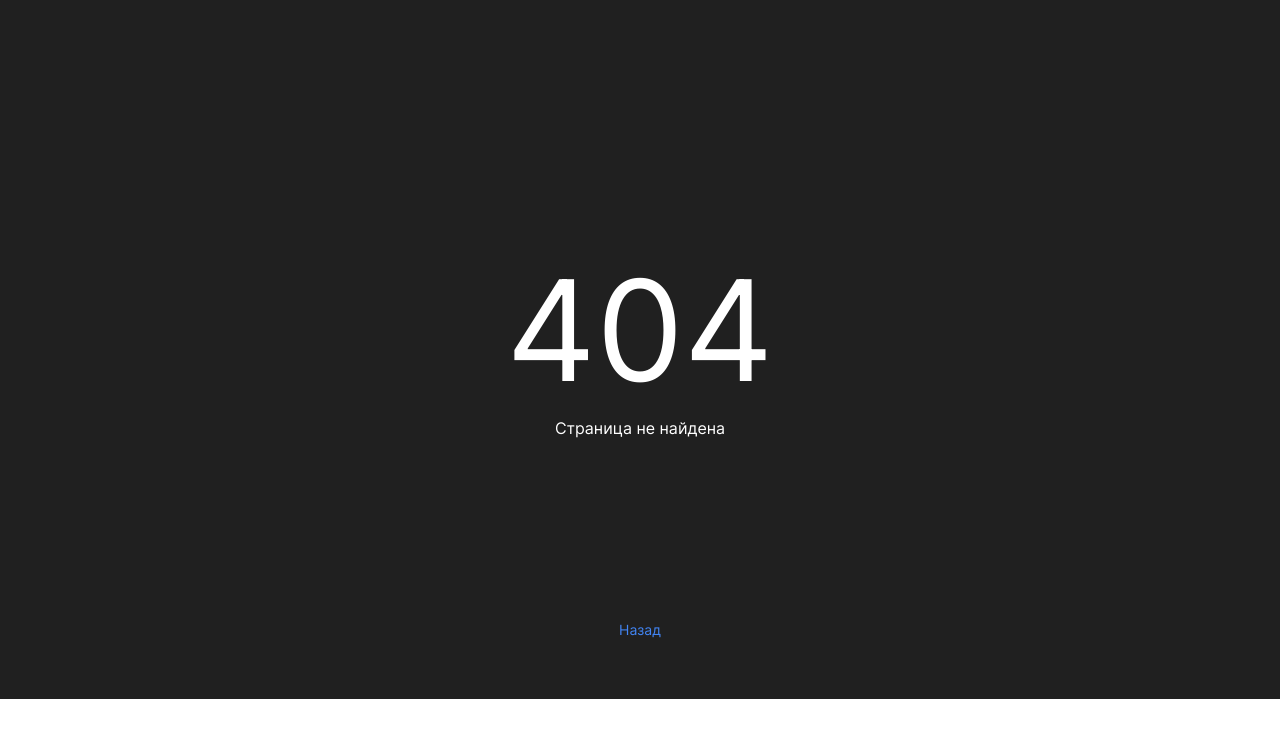
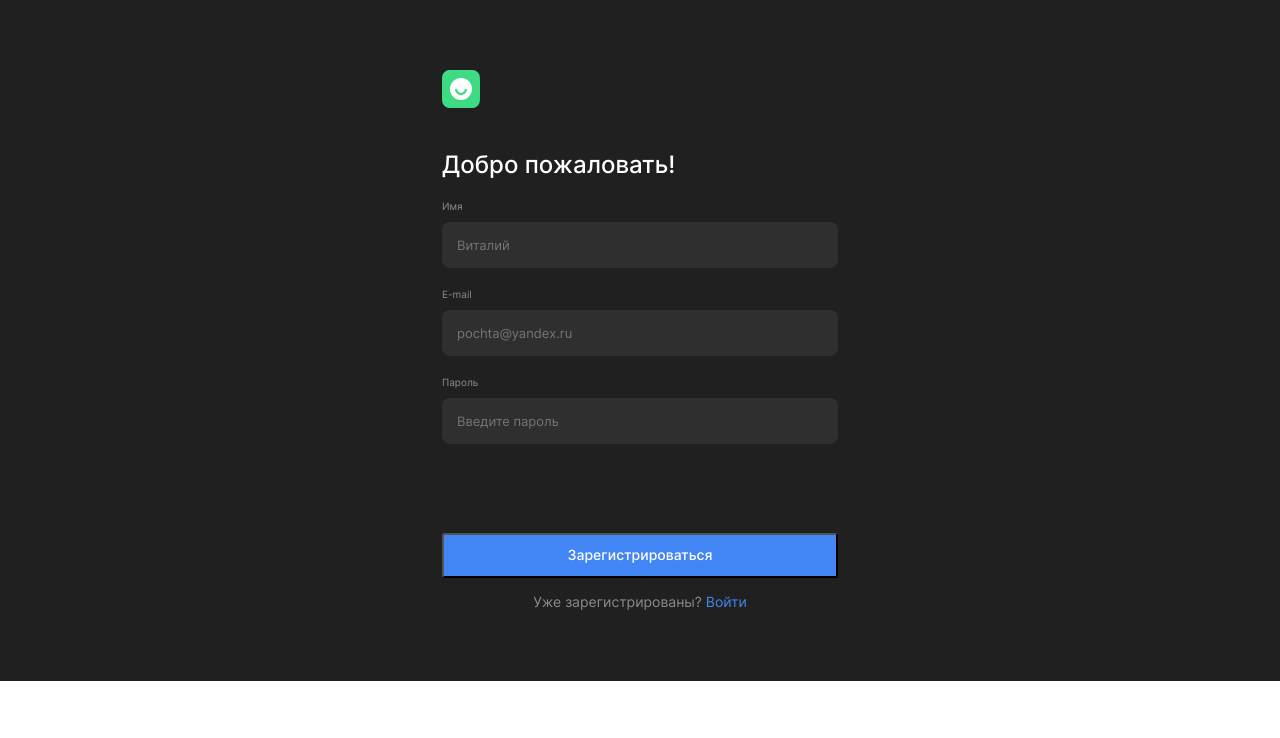
Before and after one commit to milkovskayaa/movies-explorer-frontend, a React (Create React App) app: page /signup in a window 1280 px wide. Before the commit this address had no page. Shown: the top 738 px of the page. Built offline with nearby package versions, Linux system fonts and the light colour scheme.

Commit message:
feat: создать компонент регистрации

```diff
--- a/src/components/AboutProject/AboutProject.css
+++ b/src/components/AboutProject/AboutProject.css
@@ -5,21 +5,7 @@
 .project__container {
   max-width: 1140px;
   width: 100%;
-  height: 608px;
   margin: 0 auto;
-}
-
-.landing-container {
-  padding: 110px 70px;
-}
-
-.landing-title {
-  font-weight: 400;
-  font-size: 22px;
-  line-height: 1.2;
-  color: #fff;
-  margin: 0;
-  padding-bottom: 23px;
 }
 
 .project__stages {
--- a/src/components/App/App.css
+++ b/src/components/App/App.css
@@ -1,3 +1,16 @@
 .root {
   font-family: 'Inter', Arial, sans-serif;
 }
+
+.landing-container {
+  padding: 110px 70px;
+}
+
+.landing-title {
+  font-weight: 400;
+  font-size: 22px;
+  line-height: 1.2;
+  color: #fff;
+  margin: 0;
+  padding-bottom: 23px;
+}
--- a/src/components/App/App.js
+++ b/src/components/App/App.js
@@ -3,6 +3,7 @@
 import './App.css';
 import Main from '../Main/Main';
 import PageNotFound from '../PageNotFound/PageNotFound';
+import Register from '../Register/Register';
 
 function App() {
 
@@ -17,6 +18,10 @@
           element={<Main loggedIn={loggedIn} />}
         />
         <Route
+          path='/signup'
+          element={<Register />}
+        />
+        <Route
           path='*'
           element={<PageNotFound />}
         />
--- a/src/components/Register/Register.css
+++ b/src/components/Register/Register.css
@@ -1,8 +1,85 @@
 .register {
   background-color: #202020;
+}
+
+.register__container {
+  max-width: 396px;
+  width: 100%;
+  margin: 0 auto;
+  padding: 70px 442px;
 }
 
 .register__logo {
   width: 38px;
   height: 38px;
 }
+
+.register__title {
+  margin: 0;
+  padding-top: 40px;
+  font-weight: 500;
+  font-size: 24px;
+  line-height: 1.2;
+  color: #fff;
+}
+
+.register__form {
+  padding-top: 20px;
+  display: flex;
+  gap: 20px;
+  flex-direction: column;
+}
+
+.register__input-box {
+  display: flex;
+  flex-direction: column;
+  gap: 10px;
+}
+
+.register__label {
+  font-weight: 400;
+  font-size: 10px;
+  line-height: 1.2;
+  color: #8B8B8B;
+}
+
+.register__input {
+  border: 0;
+  padding: 15px;
+  height: 16px;
+  background-color: #2F2F2F;
+  border-radius: 8px;
+  font-family: 'Inter', Arial, sans-serif;
+  font-weight: 400;
+  font-size: 13px;
+  line-height: 1.2;
+  color: #fff;
+}
+
+.register__button {
+  margin-top: 69px;
+  height: 45px;
+  background-color: #4285F4;
+  font-family: 'Inter', Arial, sans-serif;
+  font-weight: 500;
+  font-size: 14px;
+  line-height: 1.2;
+  color: #fff;
+  border-radius: 3px;
+  padding: 0;
+}
+
+.register__subtitle {
+  display: block;
+  padding-top: 16px;
+  font-weight: 400;
+  font-size: 14px;
+  line-height: 1.2;
+  color: #8B8B8B;
+  text-align: center;
+}
+
+.register__link {
+  text-decoration: none;
+  color: #4285F4;
+}
--- a/src/components/Register/Register.js
+++ b/src/components/Register/Register.js
@@ -1,26 +1,57 @@
 import React from 'react';
-import './Navigation.css';
+import './Register.css';
 import logo from '../../images/logo.svg';
+import { Link } from "react-router-dom";
 
 function Register() {
   return(
     <section className='register'>
+      <div className='register__container'>
         <img src={logo} alt='логотип' className='register__logo' />
         <h1 className='register__title'>Добро пожаловать!</h1>
         <form className='register__form'>
           <div className='register__input-box'>
-          <label className='register__label'></label>
-          <input type='text' className='register__input'>Имя</input>
+            <label className='register__label'>Имя</label>
+            <input
+              type='text'
+              className='register__input'
+              name='username'
+              placeholder='Виталий'
+              minLength={2}
+              maxLength={30}
+              required
+            />
           </div>
           <div className='register__input-box'>
-          <label className='register__label'></label>
-          <input type='email' className='register__input'>E-mail</input>
+            <label className='register__label'>E-mail</label>
+            <input
+              type='email'
+              className='register__input'
+              name='email'
+              placeholder='pochta@yandex.ru'
+              required
+            />
           </div>
           <div className='register__input-box'>
-          <label className='register__label'></label>
-          <input type='password' className='register__input'>Пароль</input>
+            <label className='register__label'>Пароль</label>
+            <input
+              type='password'
+              className='register__input'
+              name='password'
+              placeholder='Введите пароль'
+            />
           </div>
+          <button type='button' className='register__button'>
+            Зарегистрироваться
+          </button>
         </form>
+        <span className='register__subtitle'>
+          Уже зарегистрированы?{" "}
+          <Link to="/signin" className="register__link">
+            Войти
+          </Link>
+        </span>
+      </div>
     </section>
   )
 }
```
Lines whose indentation alone changed are shown as unchanged.
